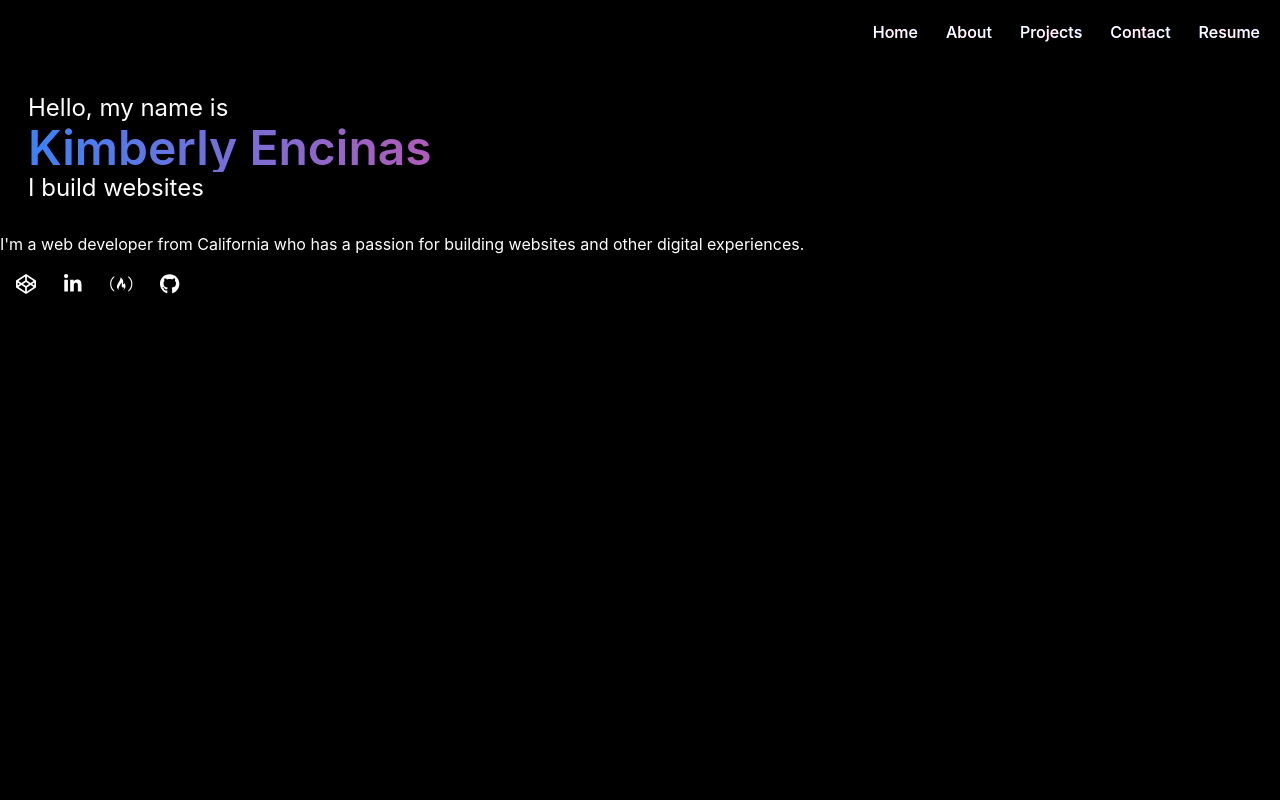
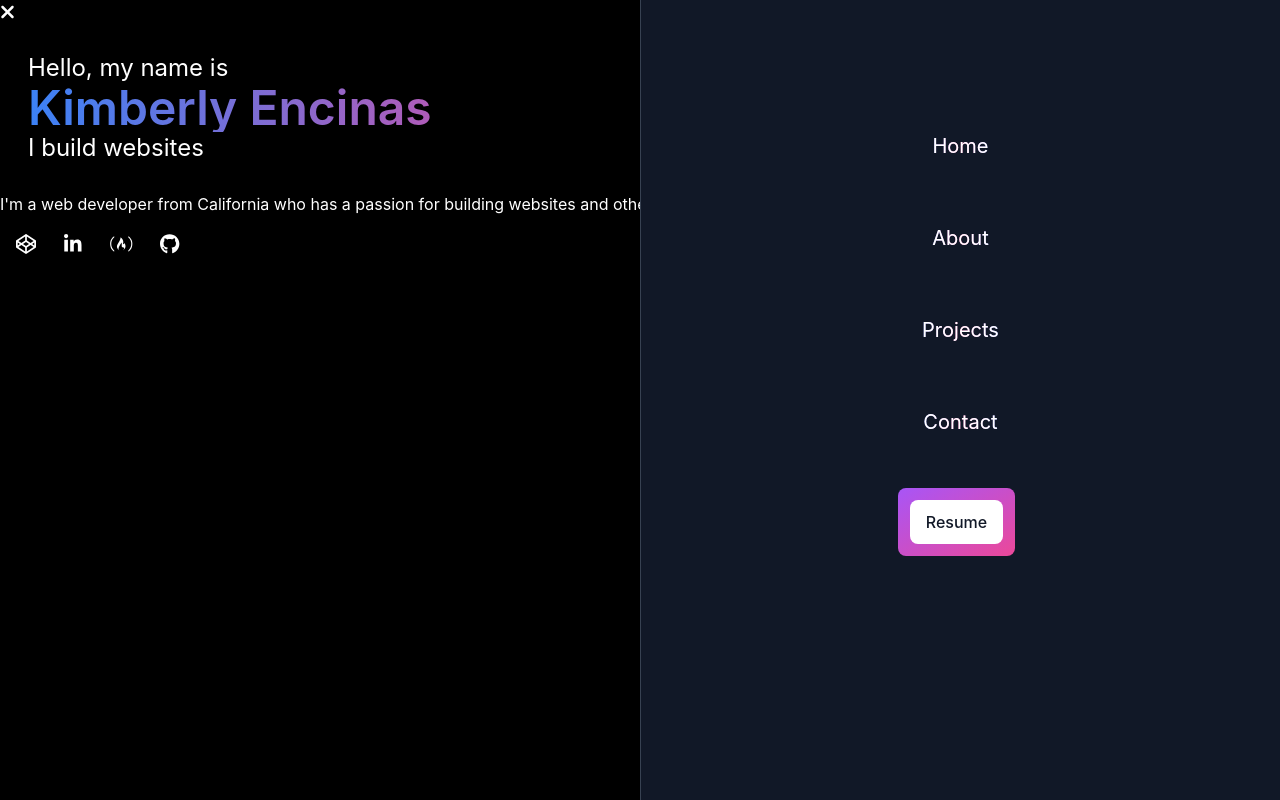
Before and after one commit to kimbencinas/kimbencinas.github.io, a React (Create React App) app: page / in a window 1280 px wide. Built offline with nearby package versions, Linux system fonts and the light colour scheme.

Commit message:
add functionality to navbar

```diff
--- a/src/Components/Navbar.jsx
+++ b/src/Components/Navbar.jsx
@@ -1,17 +1,45 @@
-import React from 'react';
+import React, { useState } from 'react';
 import { Link } from 'react-router-dom';
+import { FontAwesomeIcon } from '@fortawesome/react-fontawesome'
+import { faBars, faXmark } from '@fortawesome/free-solid-svg-icons';
+import '@fortawesome/fontawesome-free/css/all.css';
 
 export default function Navbar() {
+    const [nav, setNav] = useState(false);
+
+    const handleNav = () => {
+        setNav(!nav)
+    }
 
     return (
-        <header className="App-header">
-            <div className="flex justify-end gap-7 p-5 font-medium">
+        <div className="App-header">
+            <div onClick={handleNav}>
+            {!nav ? <FontAwesomeIcon icon={faXmark} style={{ color: "#ffffff", }} size="lg" /> : <FontAwesomeIcon icon={faBars} style={{ color: "#ffffff", }} size="lg" /> }
+            </div>
+            <div className="flex hidden justify-end gap-7 p-5 font-medium max-w-[1240px] mx-auto">
                 <Link to="/" className="hover:text-transparent bg-clip-text bg-gradient-to-r from-blue-500 via-pink-500 to-blue-500">Home</Link>
                 <Link to="/about" className="hover:text-transparent bg-clip-text bg-gradient-to-r from-blue-500 via-pink-500 to-blue-500">About</Link>
                 <Link to="/projects" className="hover:text-transparent bg-clip-text bg-gradient-to-r from-blue-500 via-pink-500 to-blue-500">Projects</Link>
                 <Link to="/contact" className="hover:text-transparent bg-clip-text bg-gradient-to-r from-blue-500 via-pink-500 to-blue-500">Contact</Link>
-                <button className="hover:text-transparent bg-clip-text bg-gradient-to-r from-blue-500 via-pink-500 to-blue-500">Resume</button>
+                <button class="relative inline-flex items-center justify-center p-0.5 mb-2 me-2 overflow-hidden text-sm font-medium text-gray-900 rounded-lg group bg-gradient-to-br from-purple-500 to-pink-500 group-hover:from-purple-500 group-hover:to-pink-500 hover:text-white dark:text-white focus:ring-4 focus:outline-none focus:ring-purple-200 dark:focus:ring-purple-800">
+                    <span class="relative px-5 py-2.5 transition-all ease-in duration-75 bg-white dark:bg-gray-900 rounded-lg group-hover:bg-opacity-0">
+                    Resume
+                    </span>
+                </button>
             </div>
-        </header>
+            <div className="fixed right-0 top-0 w-[50%] h-full border-l border-l-gray-700 bg-gray-900">
+                <div className="flex flex-col justify-center mt-20 gap-10 items-center pt-10">
+                    <Link to="/" className="hover:text-transparent bg-clip-text bg-gradient-to-r from-blue-500 via-pink-500 to-blue-500 p-3 text-xl hover:bg-gray-400">Home</Link>
+                    <Link to="/about" className="hover:text-transparent bg-clip-text bg-gradient-to-r from-blue-500 via-pink-500 to-blue-500 p-3 text-xl">About</Link>
+                    <Link to="/projects" className="hover:text-transparent bg-clip-text bg-gradient-to-r from-blue-500 via-pink-500 to-blue-500 p-3 text-xl">Projects</Link>
+                    <Link to="/contact" className="hover:text-transparent bg-clip-text bg-gradient-to-r from-blue-500 via-pink-500 to-blue-500 p-3 text-xl">Contact</Link>
+                    <button class="relative inline-flex items-center justify-center p-1 mb-2 me-2 overflow-hidden text-base font-medium text-gray-900 rounded-lg group bg-gradient-to-br from-purple-500 to-pink-500 group-hover:from-purple-500 group-hover:to-pink-500 hover:text-white dark:text-white focus:ring-4 focus:outline-none focus:ring-purple-200 dark:focus:ring-purple-800 p-3">
+                        <span class="relative px-4 py-2.5 transition-all ease-in duration-75 bg-white dark:bg-gray-900 rounded-lg group-hover:bg-opacity-0">
+                            Resume
+                        </span>
+                    </button>
+                </div>
+            </div>
+        </div>
     )
 }
```
Also changed, not shown: 1 other file (tests, documents, lock files or other folders).
